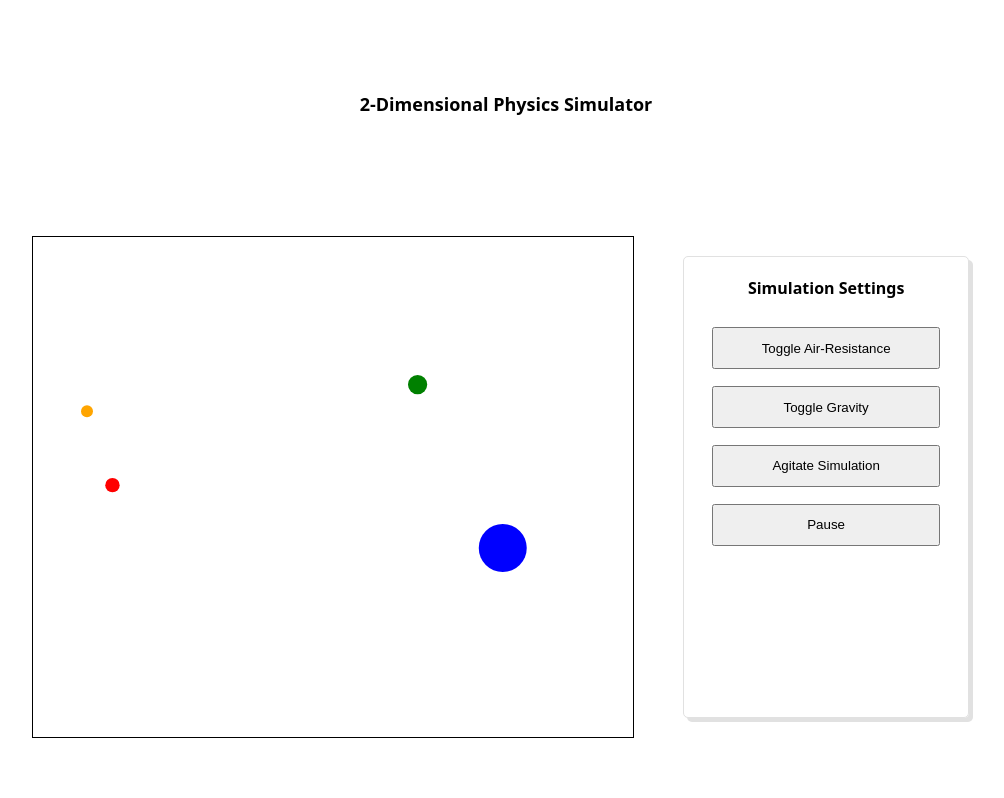
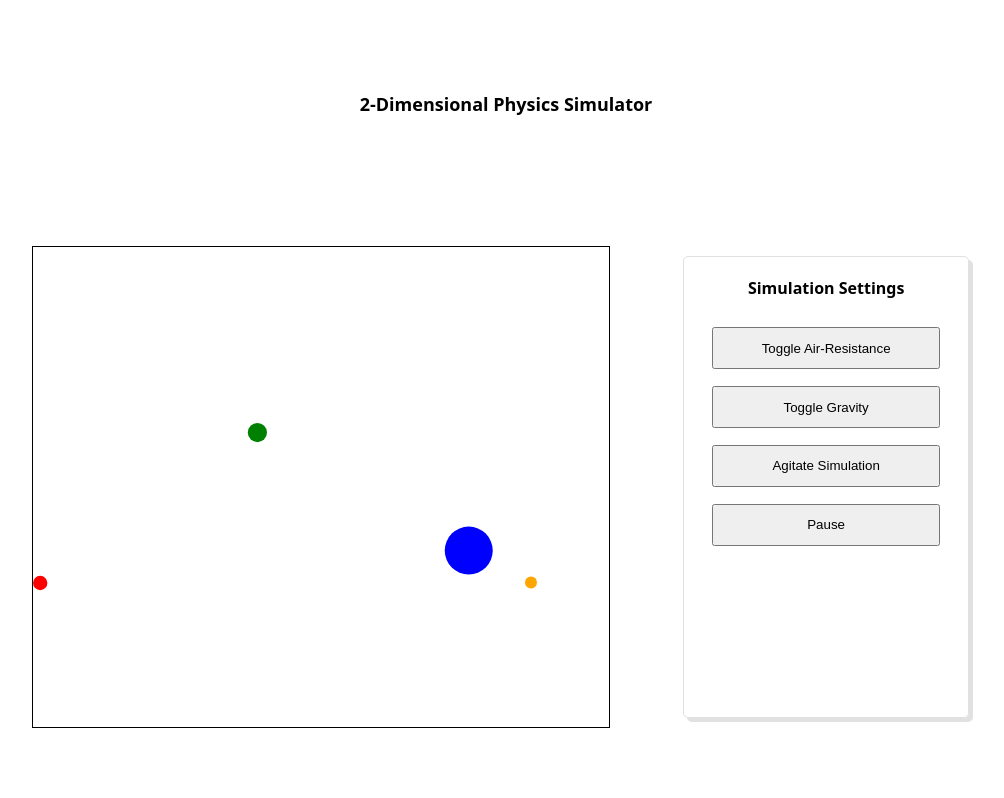
Before and after one commit to k-main/2dphysics, a plain HTML site: page index.html in a window 1280 px wide. Shown: the top 798 px of the page, without its empty margins (134-1138 px from the left). Drawn offline with Linux system fonts and the light colour scheme.

Commit message:
better scaling at larger screen sizes

```diff
--- a/phys.js
+++ b/phys.js
@@ -71,14 +71,23 @@ class Point {
 }
 
 function get_canvas_dm(inner_w, inner_h){
-    if (inner_w >= 1440) {
-        return {"width": 700, "height": 500}
+
+    if (inner_w >= 2560) {
+        const w = 0.25 * inner_w;
+        const h = (5 / 6) * w;
+        return {"width": w, "height": h}
     }
-    if (inner_w >= 1280) {
-        return {"width": 600, "height": 500}
+
+    if (inner_w >= 1920) {
+        const w = 0.33 * inner_w;
+        const h = (5 / 6) * w;
+        return {"width": w, "height": h}
     }
+
     if (inner_w >= 800) {
-        return {"width": 500, "height": 400}
+        const w = 0.45 * inner_w;
+        const h = (5 / 6) * w;
+        return {"width": w, "height": h}
     }
     return {"width": inner_w * 0.8, "height": inner_h * 0.4}
 }
@@ -308,7 +317,6 @@ function collide(p1_i, p2_i){
             } else {
                 active_collisions.set(p1.id ^ p2.id, 1)
             }
-            console.log(`Collision between ${p1.id}, ${p2.id}`)
             let p1vx = p1.v_x
             let p1vy = p1.v_y
 
@@ -431,7 +439,8 @@ document.addEventListener("DOMContentLoaded", () => {
             canvas_object.height = canvas_dm.height;
             grid_x = canvas_object.width / grid_subdivisions
             grid_y = canvas_object.height / grid_subdivisions
-            console.log(`New canvas dimensions: ${canvas_dm.width} by ${canvas_dm.height}`)
+            // console.log(`New canvas dimensions: ${canvas_dm.width} by ${canvas_dm.height}`)
+            console.log(`inner = ${window.innerWidth}x${window.innerHeight}, canvas = ${canvas_object.width}x${canvas_object.height}`)
             for (let i = 0; i < points.length; i++) {
                 points[i].update_rad(canvas_object.width, canvas_object.height)
             }
--- a/styles.css
+++ b/styles.css
@@ -114,11 +114,11 @@
 
     #Window {
         grid-row: 2 / 2;
-        grid-column: 1 / 4;
+        grid-column: 2 / 4;
     }
     #params {
         grid-row: 2 / 2;
-        grid-column: 6 / 9;
+        grid-column: 6 / 8;
         height: 100%;
         margin: 0% 6%;
     }
```
